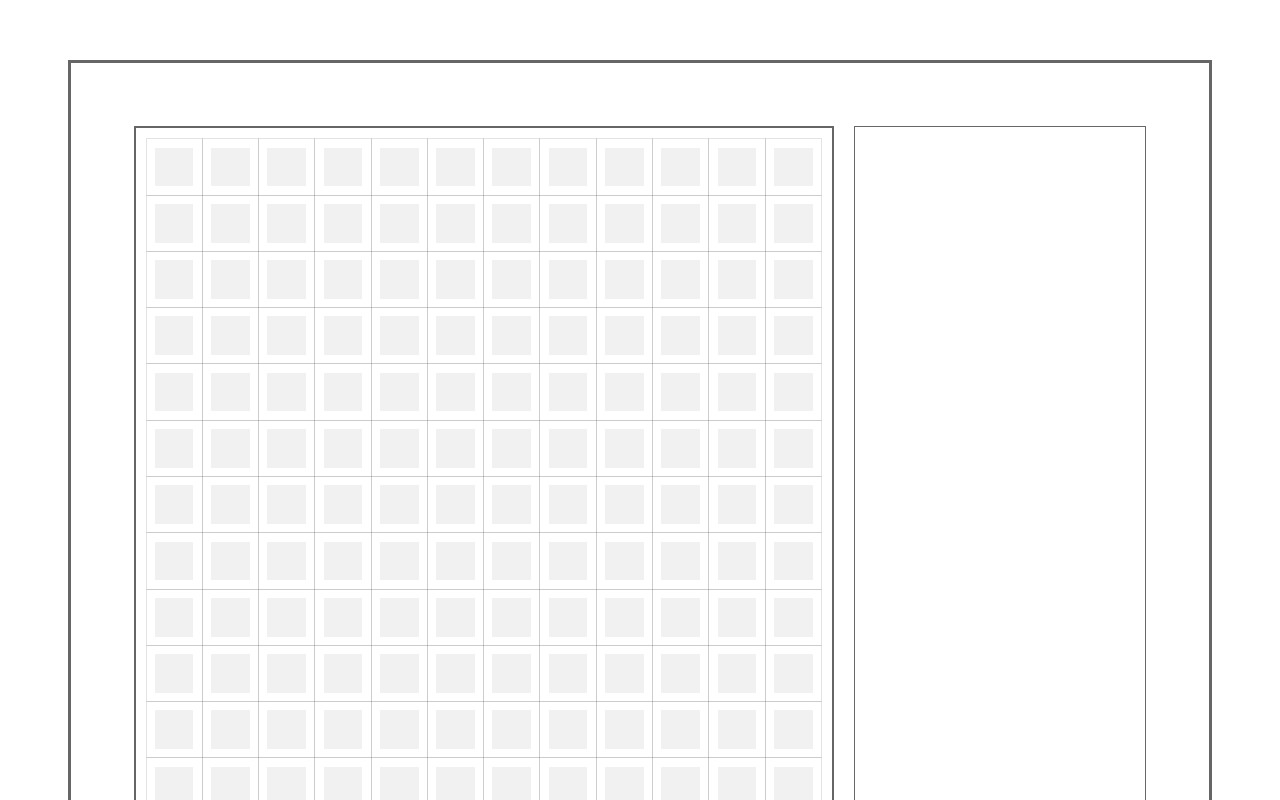
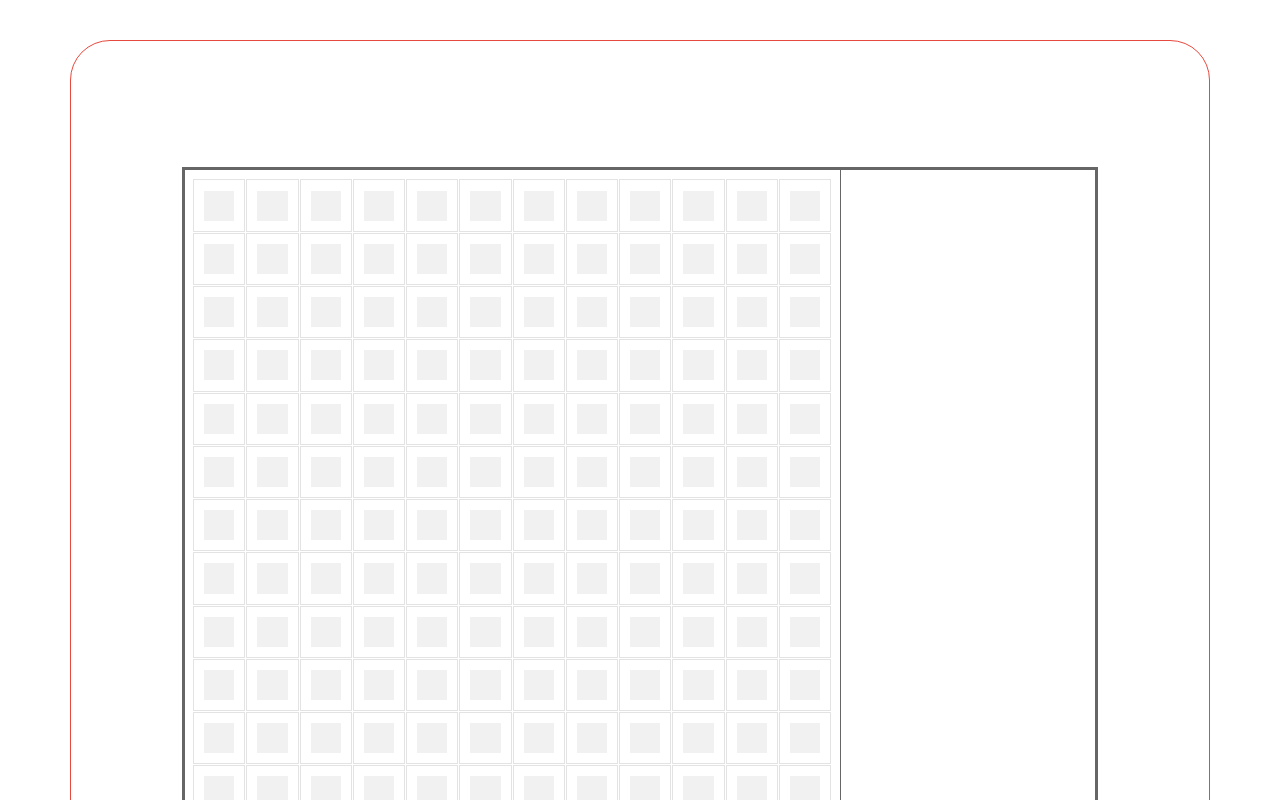
Before and after one commit to tuzilingdang/2d-tetris, a Vue app: page / in a window 1280 px wide. Shown: the top 800 px of the page. Built offline with nearby package versions, Linux system fonts and the light colour scheme.

Commit message:
feat(component): Add and modify component

```diff
--- a/src/App.vue
+++ b/src/App.vue
@@ -1,27 +1,44 @@
 <template>
   <div id="app">
-    <Screen column-num="12" row-num="22" />
+    <div id ="game">
+      <Screen column-num="12" row-num="22" />
+      <KeyBoard />
+    </div>
+
   </div>
 </template>
 
 <script>
-import Screen from './components/Screen.vue'
+import Screen from './components/screen/Screen.vue'
+import KeyBoard from './components/keyboard/KeyBoard.vue'
 
 export default {
   name: 'app',
   components: {
-    Screen
+    Screen,
+    KeyBoard
   }
 }
 </script>
 
-<style>
+<style lang='less'>
 #app {
   font-family: 'Avenir', Helvetica, Arial, sans-serif;
   -webkit-font-smoothing: antialiased;
   -moz-osx-font-smoothing: grayscale;
   text-align: center;
   color: #2c3e50;
-  margin-top: 60px;
+  margin-top: 5vh;
+
+  #game {
+    width: 90%;
+    height: 100vh;
+    border: #e6493d 1px solid;
+    border-radius: 40px;
+    margin: auto;
+    padding-top: 10%;
+  }
 }
+
+
 </style>
--- /dev/null
+++ b/src/components/keyboard/KeyBoard.vue
@@ -0,0 +1,29 @@
+<template>
+    <div class="keyboard">
+        <div class="top-buttons">
+            <div class="on"></div>
+            <div class="pause"></div>
+            <div class="music"></div>
+        </div>
+
+        <div class="bottom-buttons">
+            <div class="arrows">
+                <div class="left"></div>
+                <div class="up"></div>
+                <div class="right"></div>
+                <div class="down"></div>
+            </div>
+            <div class="rotate"></div>
+        </div>
+
+
+    </div>
+</template>
+
+<script>
+    let a = 1
+</script>
+
+<style lang="less">
+ @import './keyboard.less';
+</style>
--- /dev/null
+++ b/src/components/keyboard/keyboard.less
@@ -0,0 +1,17 @@
+
+.keyboard {
+    width: 80%;
+    height: auto;
+    margin: 20px auto;
+    .rotate {
+        width: 24%;
+        float: right;
+        background: pink;
+        border-radius: 500px;
+        &:after {
+            content: '';
+            display: block;
+            padding-top: 100%;
+        }
+    }
+ }
--- /dev/null
+++ b/src/components/screen/Screen.vue
@@ -0,0 +1,34 @@
+<template>
+    <div class="screen">
+        <div class="screen-grid">
+            <div class="screen-grid-area">
+                <div class="square" v-for="n in columnNum*rowNum" v-bind:key>
+                    <div class="square-inner"  ></div>
+                </div>
+            </div>
+        </div>
+
+        <div class="screen-status">
+            <div class="screen-status-grade"></div>
+            <div class="screen-status-best-grade"></div>
+            <div class="screen-status-next-shape"></div>
+            <div class="screen-status-speed"></div>
+            <div class="screen-status-music"></div>
+        </div>
+    </div>
+</template>
+
+<script>
+    export default {
+        name: 'Screen',
+        props: {
+            msg: String,
+            columnNum: Number,
+            rowNum: Number
+        }
+    }
+</script>
+
+<style lang="less">
+@import './screen.less';
+</style>
--- /dev/null
+++ b/src/components/screen/screen.less
@@ -0,0 +1,52 @@
+.screen {
+    width: 80%;
+    height: auto;
+    margin: 0px auto;
+    border: 3px solid #666;
+    display: flex;
+    display: -webkit-flex;
+    flex-direction: row;
+
+    &-grid {
+        width: 70%;
+        height: 100%;
+        border-right: 1px solid #666;
+        padding: 1%;
+        &-area {
+            width: 100%;
+            height: 100%;
+            /* border: #6666662e 1px solid; */
+            display: grid;
+            grid-template-rows: repeat(22, 1fr);
+            grid-template-columns: repeat(12, 1fr);
+            grid-row-gap: 2px;
+            grid-column-gap: 2px;
+        }
+        .square {
+            border: #6666662e 1px solid;
+            margin: 0px 0px -1px -1px;
+            &:after {
+                content: '';
+                display: block;
+                padding-top: 100%;
+            }
+            &-status {
+                margin-left: 2%;
+                width: 30%;
+                border: #666 1px solid;
+            }
+            &-inner {
+                float: left;
+                width: 60%;
+                margin-left: 20%;
+                margin-top: 20%;
+                &:after {
+                    content:'';
+                    display: block;
+                    padding-top: 100%;
+                    background: #66666617;
+                }
+            }
+        }
+    }
+}
```
